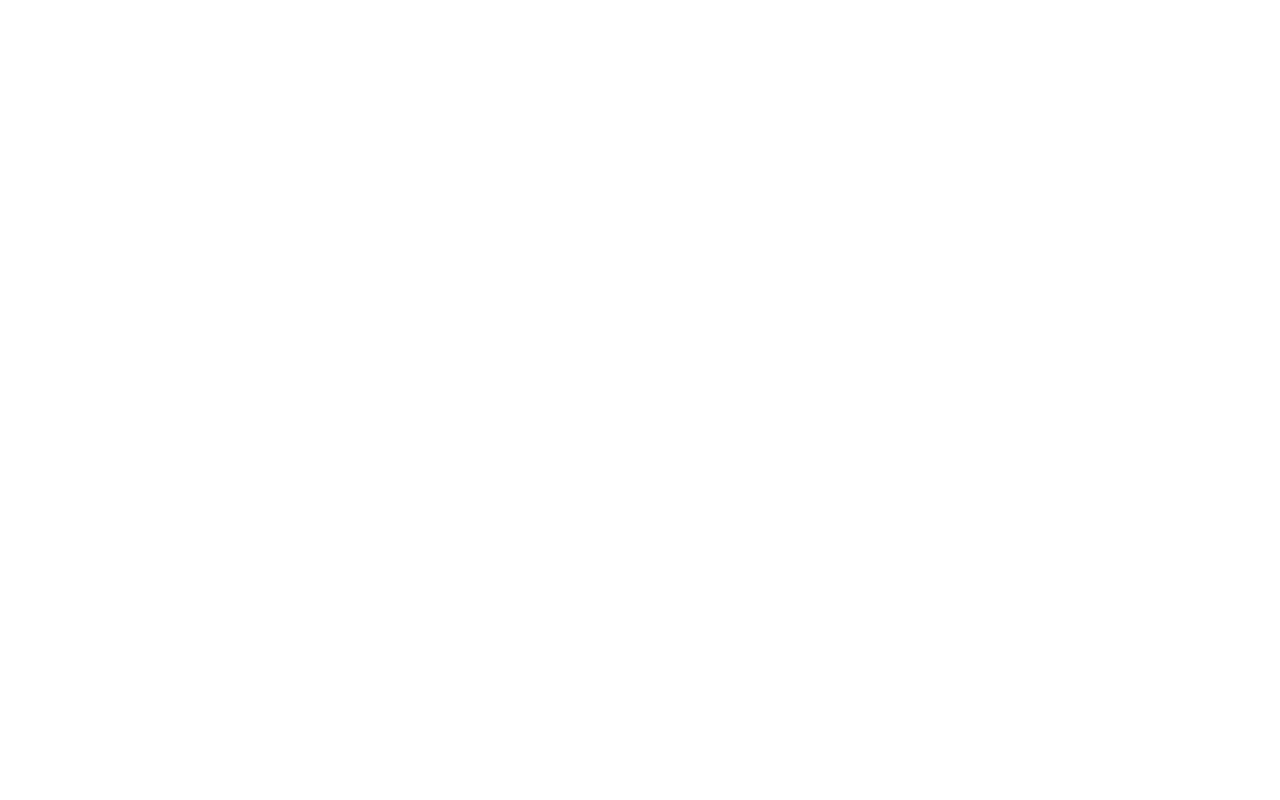
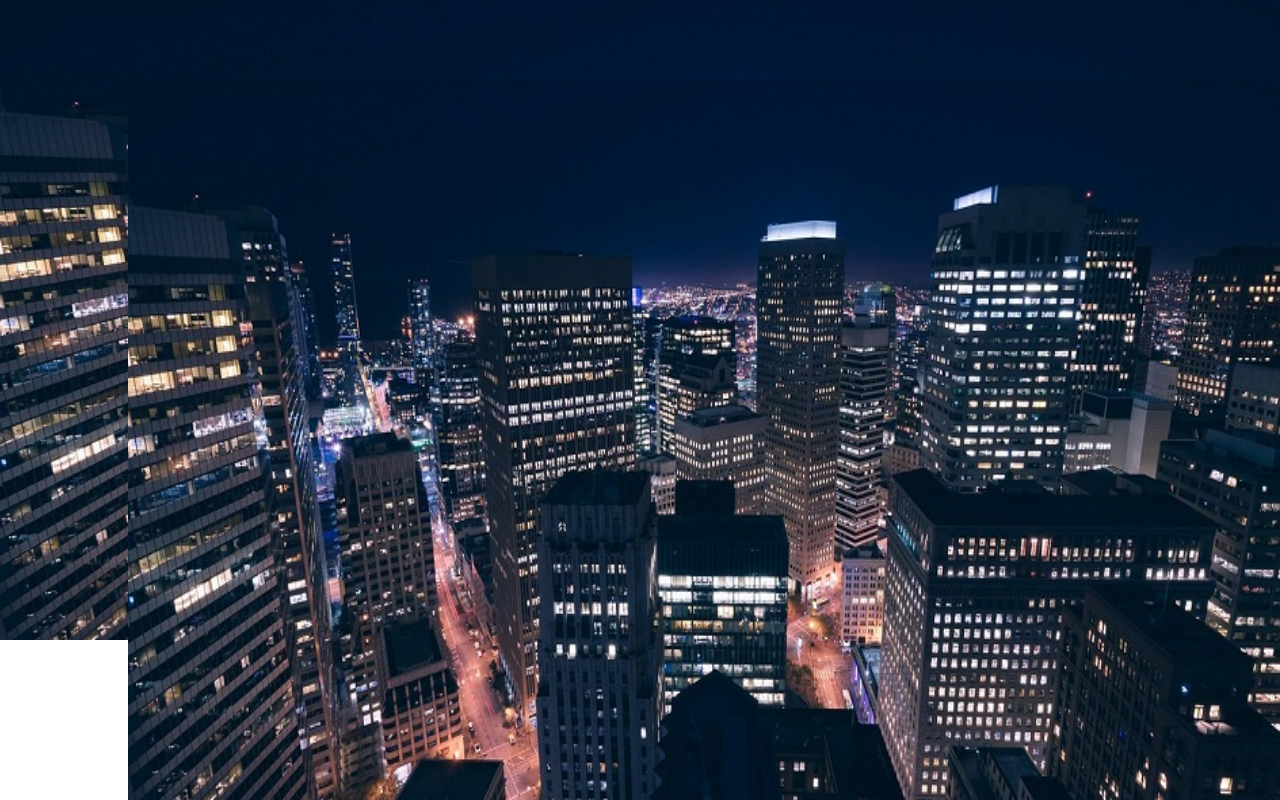
Before and after one commit to Shrilesh-Dhobale/Discover-Orange-City, a plain HTML site: page index.html in a window 1280 px wide. Drawn offline with Linux system fonts and the light colour scheme.

Commit message:
Backgroung and overlay img added

```diff
--- a/index.html
+++ b/index.html
@@ -7,6 +7,7 @@
     <link rel="stylesheet" href="style.css"/>
 </head>
 <body>
-
+    <img id="bg-img" src="./images/nagpur.jpg"/>
+    <img id="up-img" src="./images/nagpur.jpg"/>
 </body>
 </html>
--- a/style.css
+++ b/style.css
@@ -0,0 +1,19 @@
+body{
+    margin:0;
+    padding:0;
+}
+#bg-img{
+    margin:0;
+    padding:0;
+    background-size: cover;
+    height:100%;
+    width:100%;
+    position: relative;
+}
+#up-img{
+    height:90%;
+    width: 90%;
+    position: absolute;
+    top:10%;
+    left:10%;
+}
```
Also changed, not shown: images/nagpur.jpg (added).
